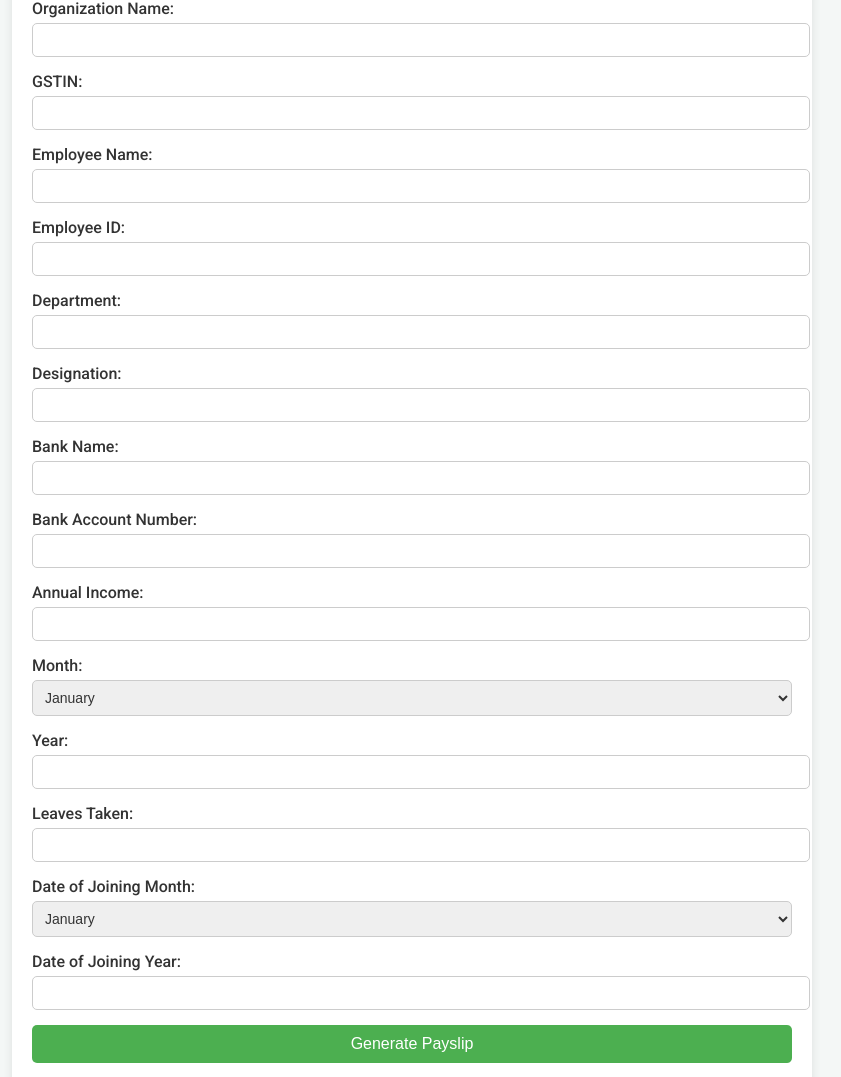
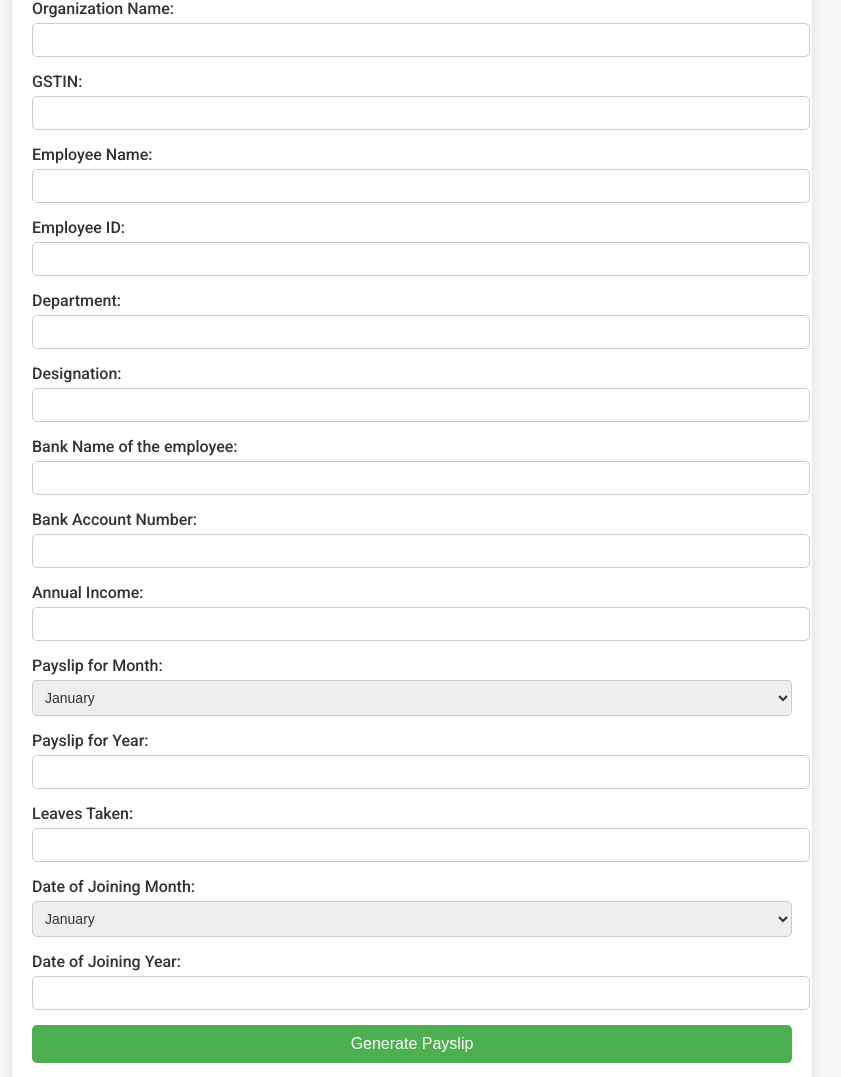
Before and after one commit to noob-codess/payslipGenerator_app, a Flask app: page / in a window 1280 px wide. Shown: the part 504-1581 px from the top of the page, without its empty margins (228-1069 px from the left). Run offline with Flask 3, Linux system fonts and the light colour scheme.

Commit message:
updated the html

```diff
--- a/templates/payslip.html
+++ b/templates/payslip.html
@@ -56,7 +56,7 @@
                     <input type="text" id="designation" name="designation" required>
                 </div>
                 <div class="form-group">
-                    <label for="bank_name">Bank Name:</label>
+                    <label for="bank_name">Bank Name of the employee:</label>
                     <input type="text" id="bank_name" name="bank_name" required>
                 </div>
                 <div class="form-group">
@@ -68,7 +68,7 @@
                     <input type="number" id="annual_income" name="annual_income" required>
                 </div>
                 <div class="form-group">
-                    <label for="month">Month:</label>
+                    <label for="month">Payslip for Month:</label>
                     <select id="month" name="month" required>
                         <option value="January">January</option>
                         <option value="February">February</option>
@@ -85,7 +85,7 @@
                     </select>
                 </div>
                 <div class="form-group">
-                    <label for="year">Year:</label>
+                    <label for="year">Payslip for Year:</label>
                     <input type="number" id="year" name="year" required>
                 </div>
                 <div class="form-group">
```
Also changed, not shown: readme.md (added).
